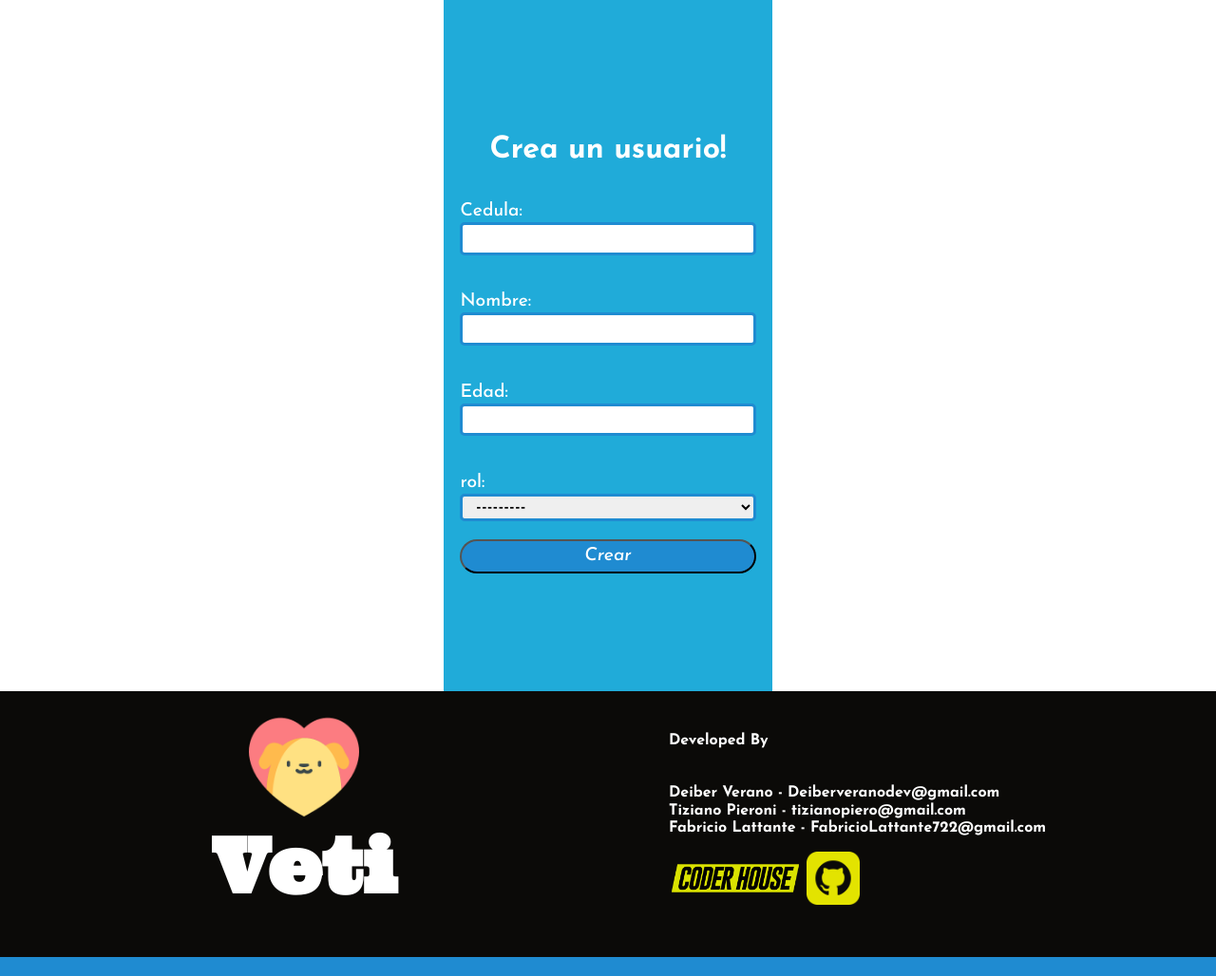
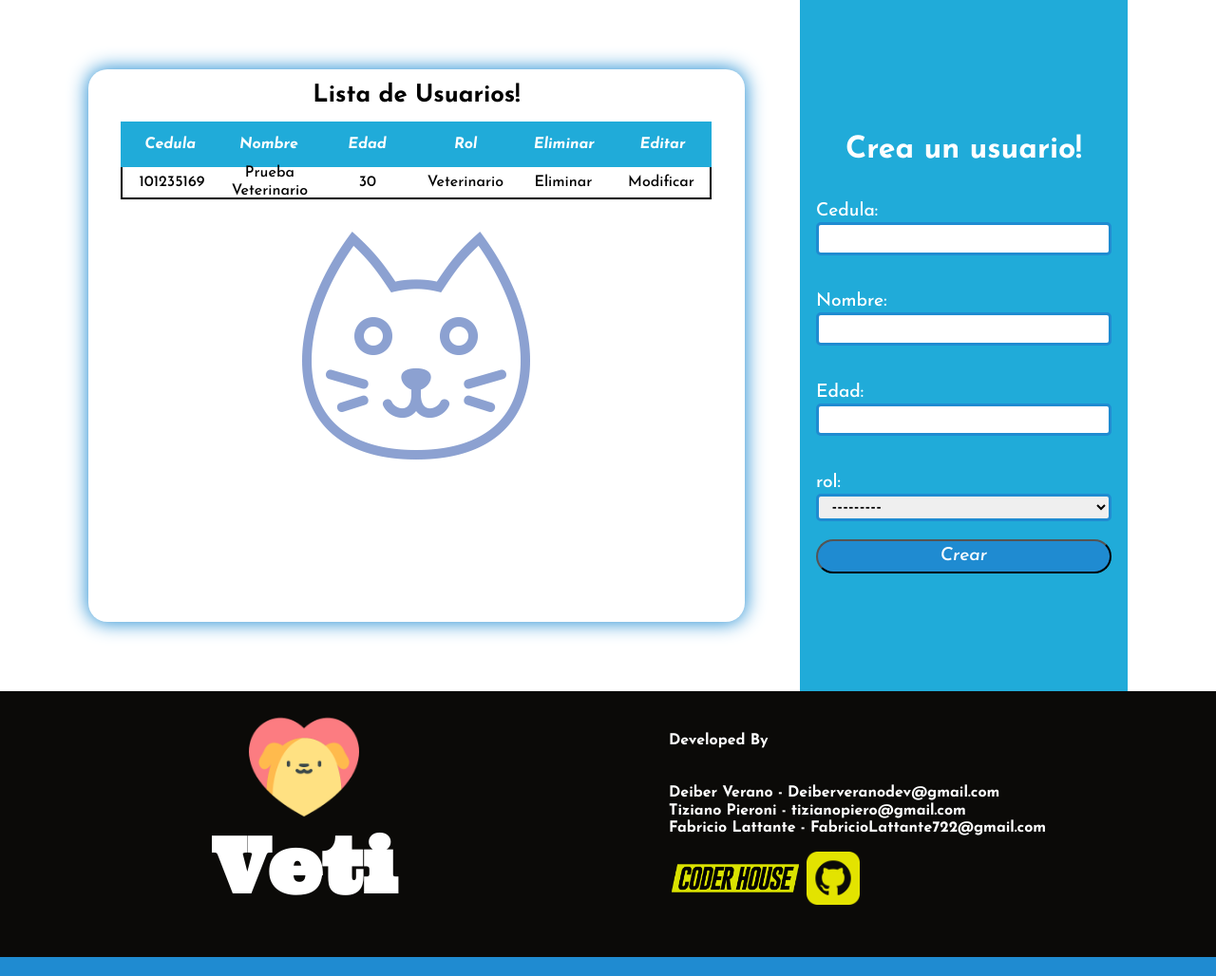
Before and after one commit to DeiverV/veti, a Django app: page /veti/usuarios/ in a window 1280 px wide. Shown: the part 72-1100 px from the top of the page at 95% size. Run offline with Django 4.2, Linux system fonts and the light colour scheme; data comes from the database, SQL or seed files in the repository; both versions use the stored data as it was after the commit.

Commit message:
Templates configurados

```diff
--- a/VetiMascotas/citas_usuarios/forms.py
+++ b/VetiMascotas/citas_usuarios/forms.py
@@ -1,3 +1,4 @@
+from dataclasses import field
 from django import forms
 from citas_usuarios.widget import DatePickerInput,TimePickerInput
 
--- a/VetiMascotas/citas_usuarios/models.py
+++ b/VetiMascotas/citas_usuarios/models.py
@@ -14,7 +14,7 @@
     rol = models.ForeignKey(Rol, on_delete=models.CASCADE)
 
     def __str__(self):
-        return f'{self.nombre} - {self.edad} - {self.rol} - {self.cedula}'
+        return f'{self.nombre}'
 
 class Mascota(models.Model):
     amo = models.ForeignKey(Persona,on_delete=models.CASCADE)
--- a/VetiMascotas/citas_usuarios/templates/usuario.html
+++ b/VetiMascotas/citas_usuarios/templates/usuario.html
@@ -3,6 +3,35 @@
 {% load static %}
 
 {% block bloqueSeccion %}
+    <div class="contenedor-tabla-con-datos">
+        <h3>Lista de Usuarios!</h3>
+        <table class="tabla-datos-modelos">
+            <thead>
+                <th>Cedula</th>
+                <th>Nombre</th>
+                <th>Edad</th>
+                <th>Rol</th>
+                <th>Eliminar</th>
+                <th>Editar</th>
+            </thead>
+            <tbody>
+                {% for usuario in lista_usuario %}
+                    <tr>
+                        <td>{{usuario.cedula}}</td>
+                        <td>{{usuario.nombre}}</td>
+                        <td>{{usuario.edad}}</td>
+                        <td>{{usuario.rol}}</td>
+                        <td>
+                            <form action="{% url 'elimina_usuario' usuario.cedula %}" method="POST">{% csrf_token %}
+                                <button class="eliminar_registro_btn_tabla" type="submit">Eliminar</button>
+                            </form>
+                        </td>
+                        <td><button class="modificar_registro_btn_tabla"><a href="{% url 'modifica_usuario' usuario.cedula %}">Modificar</a></button></td>
+                    </tr>
+                {% endfor %}
+            </tbody>
+        </table>
+    </div>
     <div class="div-creacion-registro">
         <h3>Crea un usuario!</h3>
         <form class="formulario-creacion" action="" method="post">
--- a/VetiMascotas/citas_usuarios/urls.py
+++ b/VetiMascotas/citas_usuarios/urls.py
@@ -14,21 +14,18 @@
     2. Add a URL to urlpatterns:  path('blog/', include('blog.urls'))
 """
 from django.urls import path
-from .views import eliminar_cita, eliminar_mascota, eliminar_usuario, inicio, leer_mascotas, lista_citas, lista_usuarios, mascotas, modificar_cita, modificar_mascota, modificar_usuario, roles, usuarios,citas
+from .views import eliminar_cita, eliminar_mascota, eliminar_usuario, inicio, mascotas, modificar_cita, modificar_mascota, modificar_usuario, usuarios,citas
 
 urlpatterns = [
     path('', inicio, name='inicio'),
     path('usuarios/', usuarios, name='usuarios'),
     path('mascotas/', mascotas, name='mascotas'),
     path('citas/', citas, name='citas'),
-    path('leer_mascotas/', leer_mascotas, name='leermascotas'),
     path('elimina_mascota/<int:id>', eliminar_mascota, name='elimina_mascota'),
     path('modifica_mascota/<int:id>', modificar_mascota, name='modifica_mascota'),
-    path('lista_citas', lista_citas, name='lista_citas'),
     path('elimina_cita/<int:id>', eliminar_cita, name='elimina_cita'),
     path('modifica_cita/<int:id>', modificar_cita, name='modifica_cita'),
-    path('lista_usuarios/', lista_usuarios, name='listausuarios'),
+    path('elimina_usuario/<int:id>', eliminar_usuario, name='elimina_usuario'),
     path('modifica_usuario/<int:id>', modificar_usuario, name='modifica_usuario'),
-    path('elimina_usuario/<int:id>', eliminar_usuario, name='elimina_usuario'),
 
 ]
--- a/VetiMascotas/citas_usuarios/views.py
+++ b/VetiMascotas/citas_usuarios/views.py
@@ -1,3 +1,4 @@
+from tkinter import Widget
 from django.http import HttpResponse, HttpResponseRedirect
 from django.shortcuts import render
 from citas_usuarios.forms import RolForm,UserForm,MascotaForm,CitaForm
@@ -7,33 +8,8 @@
 
     return render(request,'inicio.html')
 
-def roles(request):
+#----------------------------------------------------------------------------VISTAS DE MODELO MASCOTAS
 
-    if request.method == 'POST':
-        form = RolForm(request.POST)
-        if form.is_valid():
-            info = form.cleaned_data
-            rol_agregado = Rol(nombre = info['nombre'])
-            rol_agregado.save()
-            return HttpResponseRedirect('../')
-
-    usuarios_form = RolForm()
-
-    return render(request,'usuario.html', {'usuarios_form':usuarios_form})
-
-def usuarios(request):
-
-    if request.method == 'POST':
-        form = UserForm(request.POST)
-        if form.is_valid():
-            info = form.cleaned_data
-            usuario_agregado = Persona(cedula=info['cedula'] ,nombre = info['nombre'], edad=info['edad'], rol=info['rol'])
-            usuario_agregado.save()
-            return HttpResponseRedirect('../')
-
-    usuarios_form = UserForm()
-
-    return render(request,'usuario.html', {'usuarios_form':usuarios_form})
 
 def mascotas(request):
 
@@ -49,25 +25,6 @@
     lista_mascotas = Mascota.objects.all()
 
     return render(request,'mascotas.html', {'mascota_form':mascota_form,'lista_mascotas': lista_mascotas})
-
-def citas(request):
-
-    if request.method == 'POST':
-        form = CitaForm(request.POST)
-        if form.is_valid():
-            info = form.cleaned_data
-            cita_agregada = CitaMedica(veterinario=info['veterinario'] ,fecha = info['fecha'],hora=info['hora'],especialidad=info['especialidad'])
-            cita_agregada.save()
-            return HttpResponseRedirect('../')
-
-    cita_form = CitaForm()
-
-    return render(request,'citas.html', {'cita_form':cita_form})
-
-def leer_mascotas(request):
-    mascotas = Mascota.objects.all()
-    contexto = {"mascotas": mascotas}
-    return render(request, "lista_mascotas.html", contexto)
 
 def eliminar_mascota(request, id):
 
@@ -111,15 +68,23 @@
         })
         return render(request, "modificar_mascotas.html",{"miForm": miForm, "id": mascota.id})
 
+#----------------------------------------------------------------------------VISTAS DE MODELO CITAS
 
 
+def citas(request):
 
-def lista_citas(request):
+    if request.method == 'POST':
+        form = CitaForm(request.POST)
+        if form.is_valid():
+            info = form.cleaned_data
+            cita_agregada = CitaMedica(veterinario=info['veterinario'] ,fecha = info['fecha'],hora=info['hora'],especialidad=info['especialidad'])
+            cita_agregada.save()
+            return HttpResponseRedirect('../')
+
+    cita_form = CitaForm()
     citas = CitaMedica.objects.all()
-    contexto = {"citas": citas}
-    return render(request, "lista_citas.html", contexto)
 
-
+    return render(request,'citas.html', {'cita_form':cita_form,'lista_citas':citas})
 
 def eliminar_cita(request, id):
 
@@ -134,8 +99,6 @@
         contexto = {"citas": citas}
 
         return HttpResponseRedirect('../citas')
-
-
 
 def modificar_cita(request, id):
 
@@ -156,7 +119,7 @@
 
             cita.save()
 
-            return HttpResponseRedirect('../')
+            return HttpResponseRedirect('../citas')
     else:
         miForm = CitaForm(initial={
             "veterinario": cita.veterinario,
@@ -168,11 +131,23 @@
         })
         return render(request, "modificar_cita.html",{"miForm": miForm, "id": cita.id})
 
+#----------------------------------------------------------------------------VISTAS DE MODELO USUARIOS
 
-def lista_usuarios(request):
+
+def usuarios(request):
+
+    if request.method == 'POST':
+        form = UserForm(request.POST)
+        if form.is_valid():
+            info = form.cleaned_data
+            usuario_agregado = Persona(cedula=info['cedula'] ,nombre = info['nombre'], edad=info['edad'], rol=info['rol'])
+            usuario_agregado.save()
+            return HttpResponseRedirect('../')
+
+    usuarios_form = UserForm()
     usuarios = Persona.objects.all()
-    contexto = {"usuarios": usuarios}
-    return render(request, "lista_usuarios.html", contexto)
+
+    return render(request,'usuario.html', {'usuarios_form':usuarios_form,'lista_usuario': usuarios})
 
 def modificar_usuario(request, id):
 
@@ -188,11 +163,10 @@
             usuario.nombre = data["nombre"]
             usuario.edad = data["edad"]
             usuario.rol = data["rol"]
-            usuario.cedula = data["cedula"]
 
             usuario.save()
 
-            return HttpResponseRedirect('../lista_usuarios')
+            return HttpResponseRedirect('../usuarios')
     else:
         miForm = UserForm(initial={
             "nombre": usuario.nombre,
```
Also changed, not shown: VetiMascotas/citas_usuarios/templates/citas.html (+30 -0 lines), VetiMascotas/citas_usuarios/templates/modificar_cita.html (+8 -8 lines), VetiMascotas/db.sqlite3.
